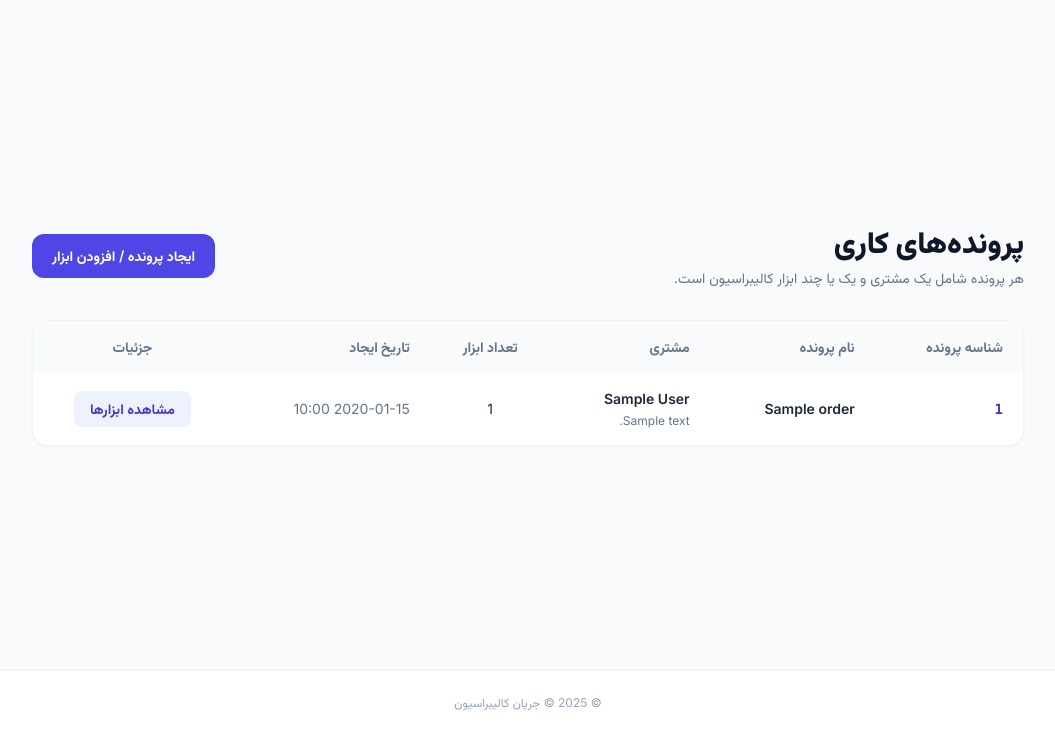
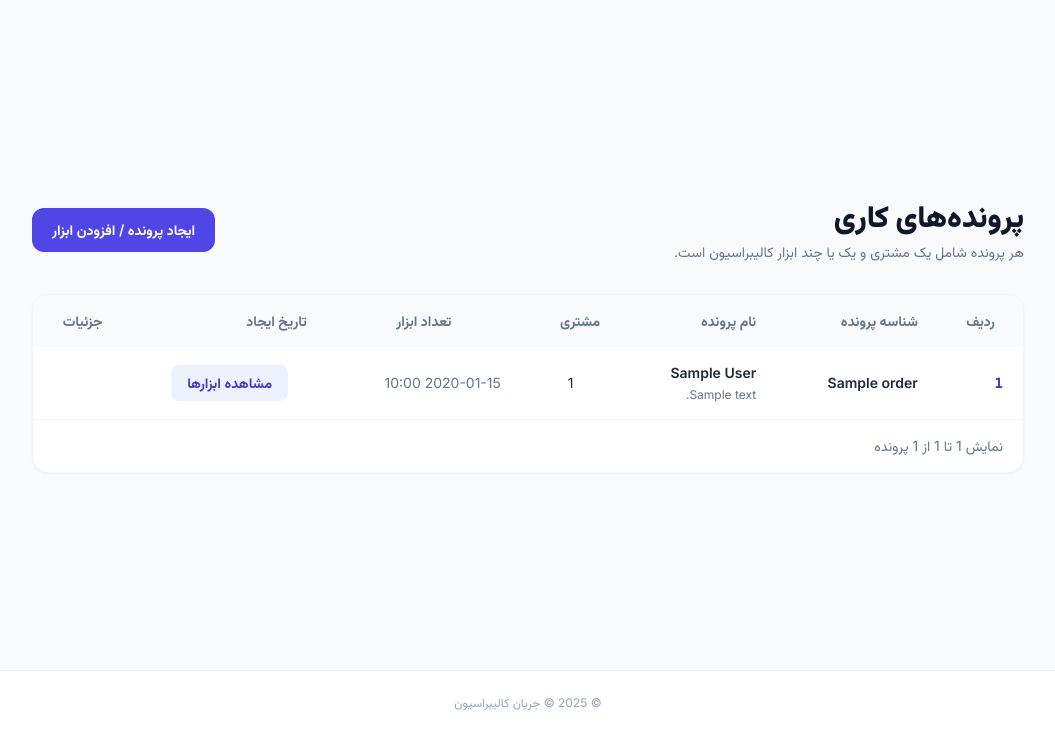
Before and after one commit to mohammadshko/parameters_getter, a FastAPI app: page /submissions in a window 1280 px wide. Shown: the part 65-800 px from the top of the page, without its empty margins (112-1167 px from the left). Run offline with FastAPI, Linux system fonts and the light colour scheme; the visitor is signed in with stand-in values (Sample User, id 1); tables that the repository leaves empty hold one stand-in row (values such as "Sample post"); parts of the project's set-up code (start-up, migrations or seed data) failed here and were passed over; some libraries are stand-ins or nearby versions.

Commit message:
Add row numbers and pagination controls to work orders list

```diff
--- a/templates/submissions.html
+++ b/templates/submissions.html
@@ -13,7 +13,7 @@
     <div class="overflow-x-auto">
       <table class="min-w-full text-sm">
         <thead class="bg-slate-50 text-slate-500">
-          <tr><th class="px-5 py-4 text-right">شناسه پرونده</th><th class="px-5 py-4 text-right">نام پرونده</th><th class="px-5 py-4 text-right">مشتری</th><th class="px-5 py-4 text-center">تعداد ابزار</th><th class="px-5 py-4 text-right">تاریخ ایجاد</th><th class="px-5 py-4 text-center">جزئیات</th></tr>
+          <tr><th class="px-5 py-4 text-center">ردیف</th><th class="px-5 py-4 text-right">شناسه پرونده</th><th class="px-5 py-4 text-right">نام پرونده</th><th class="px-5 py-4 text-right">مشتری</th><th class="px-5 py-4 text-center">تعداد ابزار</th><th class="px-5 py-4 text-right">تاریخ ایجاد</th><th class="px-5 py-4 text-center">جزئیات</th></tr>
         </thead>
         <tbody class="divide-y divide-slate-100">
           {% for item in submissions %}
@@ -29,6 +29,22 @@
         </tbody>
       </table>
     </div>
+    <div class="flex flex-col sm:flex-row items-center justify-between gap-4 px-5 py-4 border-t border-slate-100">
+      <p class="text-sm text-slate-500">نمایش {{ start_index + 1 }} تا {{ start_index + submissions|length }} از {{ total_count }} پرونده</p>
+      {% if total_pages > 1 %}
+      <nav class="flex items-center gap-2" aria-label="صفحه‌بندی">
+        {% if page > 1 %}
+        <a href="/submissions?page={{ page - 1 }}" class="px-3 py-2 rounded-lg border border-slate-200 text-sm hover:bg-slate-50">قبلی</a>
+        {% endif %}
+        {% for page_number in range(1, total_pages + 1) %}
+        <a href="/submissions?page={{ page_number }}" class="min-w-9 px-3 py-2 rounded-lg border text-sm text-center {% if page_number == page %}bg-indigo-600 border-indigo-600 text-white{% else %}border-slate-200 text-slate-700 hover:bg-slate-50{% endif %}">{{ page_number }}</a>
+        {% endfor %}
+        {% if page < total_pages %}
+        <a href="/submissions?page={{ page + 1 }}" class="px-3 py-2 rounded-lg border border-slate-200 text-sm hover:bg-slate-50">بعدی</a>
+        {% endif %}
+      </nav>
+      {% endif %}
+    </div>
   </div>
   {% else %}
   <div class="text-center py-16 bg-white rounded-2xl border border-slate-100 shadow-sm">
```
